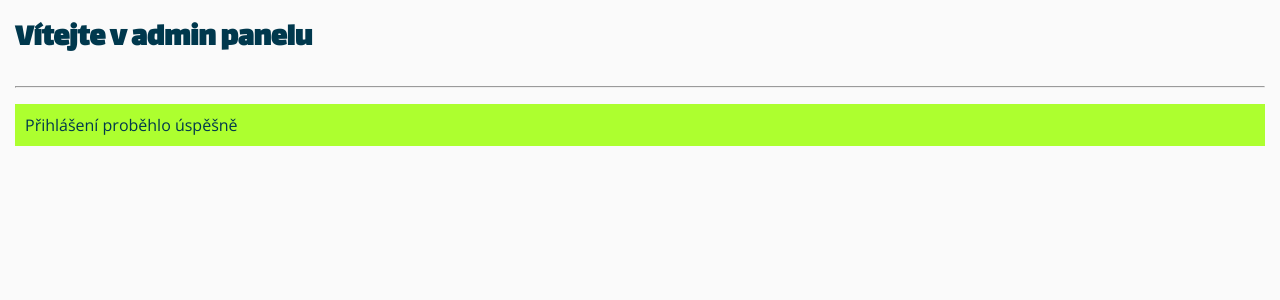
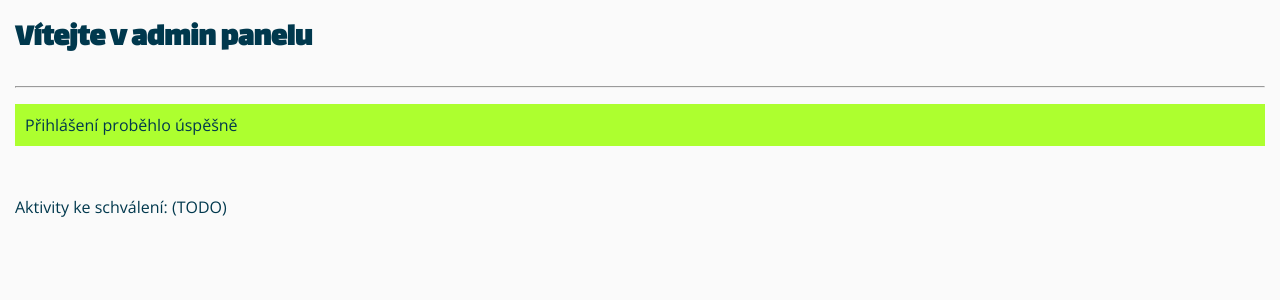
Before and after one commit to Pero-coder/TdA24-GRF-Banana-in-Microwave, a Flask app: page /admin-zone in a window 1280 px wide. Shown: the part 146-446 px from the top of the page. Run offline with Flask 3, Linux system fonts and the light colour scheme; the visitor is signed in with stand-in values (Sample User, id 1); parts of the project's set-up code (start-up, migrations or seed data) failed here and were passed over.

Commit message:
Added to do

```diff
--- a/templates/admin-zone_page.html
+++ b/templates/admin-zone_page.html
@@ -21,6 +21,9 @@
         <h1>Vítejte v admin panelu</h1>
         <hr>
         <p style="background-color: greenyellow; padding: 10px;">Přihlášení proběhlo úspěšně</p>
+
+        <br>
+        <p>Aktivity ke schválení: (TODO)</p>
     </div>
 
 </body>
```
